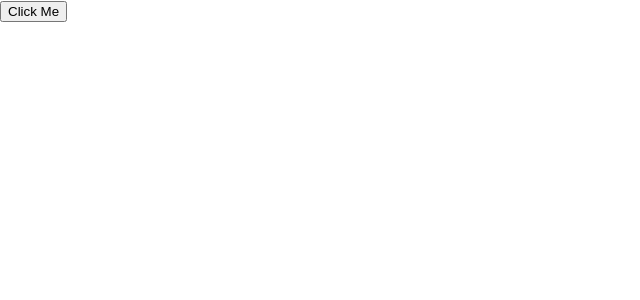
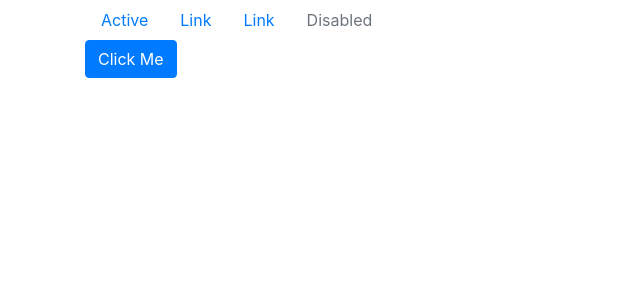
Before and after one commit to the-curve-consulting/trft-ts-react-app2, a React (Create React App) app: page / in a window 1280 px wide. Shown: the top 300 px of the page, without its empty margins (0-640 px from the left). Built offline with nearby package versions, Linux system fonts and the light colour scheme.

Commit message:
Bootstrap

```diff
--- a/src/App.tsx
+++ b/src/App.tsx
@@ -1,13 +1,33 @@
 import React from 'react';
-import logo from './logo.svg';
 import './App.css';
 import Button from 'react-bootstrap/Button';
+import Container from 'react-bootstrap/Container';
+import Nav from 'react-bootstrap/Nav';
 
 function App() {
   return (
-    <div>
+    <Container>
+      <Nav
+        activeKey="/home"
+        onSelect={(selectedKey) => alert(`selected ${selectedKey}`)}
+      >
+        <Nav.Item>
+          <Nav.Link href="/home">Active</Nav.Link>
+        </Nav.Item>
+        <Nav.Item>
+          <Nav.Link eventKey="link-1">Link</Nav.Link>
+        </Nav.Item>
+        <Nav.Item>
+          <Nav.Link eventKey="link-2">Link</Nav.Link>
+        </Nav.Item>
+        <Nav.Item>
+          <Nav.Link eventKey="disabled" disabled>
+            Disabled
+            </Nav.Link>
+        </Nav.Item>
+      </Nav>
       <Button>Click Me</Button>
-    </div>
+    </Container>
   );
 }
 
--- a/src/index.tsx
+++ b/src/index.tsx
@@ -1,6 +1,6 @@
 import React from 'react';
 import ReactDOM from 'react-dom';
-import './index.css';
+import 'bootstrap/dist/css/bootstrap.min.css';
 import App from './App';
 import reportWebVitals from './reportWebVitals';
 
```
